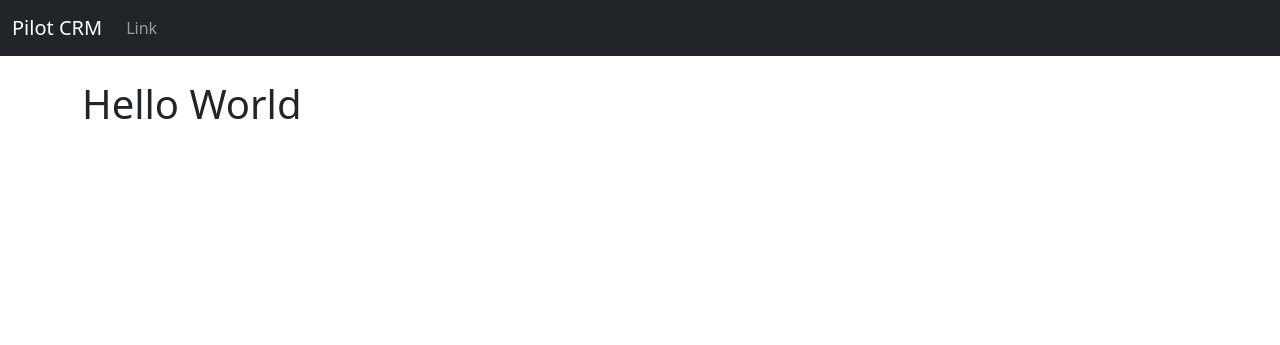
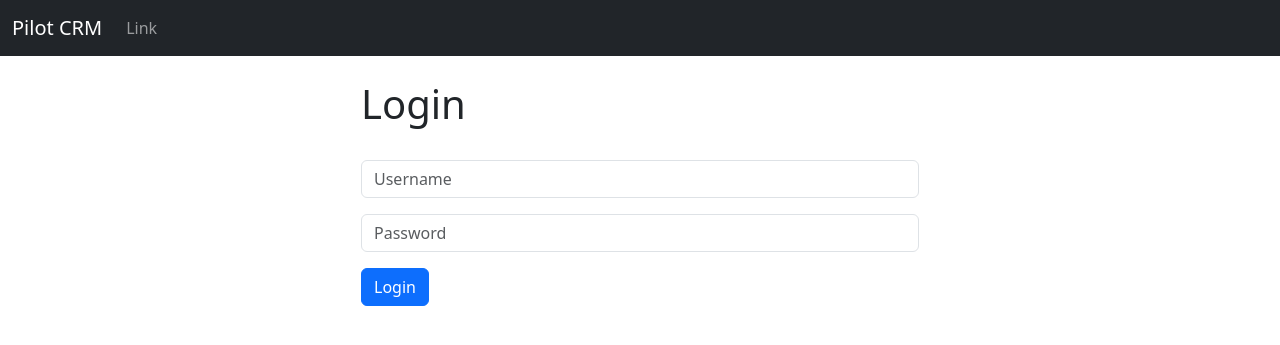
Before and after one commit to vipulr11/pilotcrm, a Django app: page / in a window 1280 px wide. Shown: the top 345 px of the page. Run offline with Django 4.2, Linux system fonts and the light colour scheme.

Commit message:
Added login functionailities

```diff
--- a/website/templates/base.html
+++ b/website/templates/base.html
@@ -10,6 +10,14 @@
 	{% include 'navbar.html' %}
 	<div class = "container">
 		<br/>
+		{% if messages %}
+			{% for message in messages %}
+			<div class="alert alert-warning alert-dismissible fade show" role="alert">
+				{{ message }}
+				<button type="button" class="btn-close" data-bs-dismiss="alert" aria-label="Close"></button>
+			  </div>
+			{% endfor %}
+		{% endif %}
 		{% block content %}
 		{% endblock %}
 	</div>
--- a/website/templates/home.html
+++ b/website/templates/home.html
@@ -2,9 +2,24 @@
 
 {% block content %}
 
-
-<h1> Hello World</h1>
-
-
-
+<div class="col-md-6 offset-md-3">
+{% if user.is_authenticated %}
+<h1> Hello Welcome</h1>
+{% else %}
+<h1> Login</h1>
+<br/>
+<form method = "POST" action = "{%url 'home' %}">
+	{% csrf_token %}
+	<form>
+		<div class="mb-3">
+		  <input type="text" class="form-control" name = "username", placeholder="Username" required>
+		</div>
+		<div class="mb-3">
+		  <input type="password" class="form-control" name = "password", placeholder= "Password" required>
+		</div>
+		<button type="submit" class="btn btn-primary">Login</button>
+	  </form>
+</form>
+</div>
+{% endif %}
 {% endblock %}
--- a/website/urls.py
+++ b/website/urls.py
@@ -3,4 +3,6 @@ from . import views
 
 urlpatterns = [
     path("", views.home, name="home"),
+	# path("login/", views.login_user, name="login"),
+	#path("logout/", views.logout_user, name="logout"),
 ]
--- a/website/views.py
+++ b/website/views.py
@@ -1,4 +1,28 @@
-from django.shortcuts import render
+from django.shortcuts import render, redirect
+from django.contrib.auth import authenticate, login, logout
+from django.contrib import messages
+
+
 
 def home(request):
-	return render(request, 'home.html', {})
+	if request.method == 'POST':
+		username = request.POST['username']
+		password = request.POST['password']
+
+		user = authenticate(request, username = username, password= password)
+
+		if user is not None:
+			login(request, user)
+			messages.success(request, "You are logged in")
+			return redirect('home')
+		else:
+			messages.success(request, "Error logging in...")
+			return redirect('home')
+	else:
+		return render(request, 'home.html', {})
+
+# def login_user(request):
+# 	pass
+
+def logout_user(request):
+	pass
```
Also changed, not shown: dcrm/urls.py (line endings or trailing spaces).
